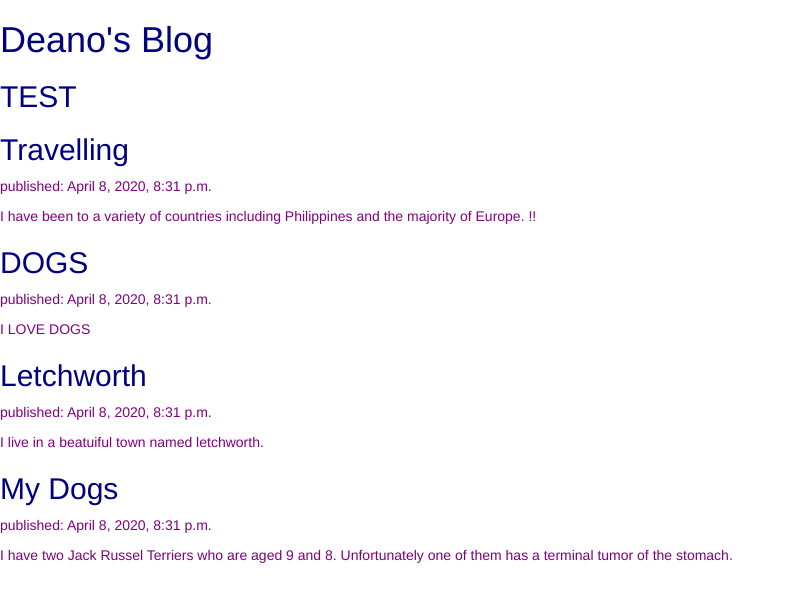
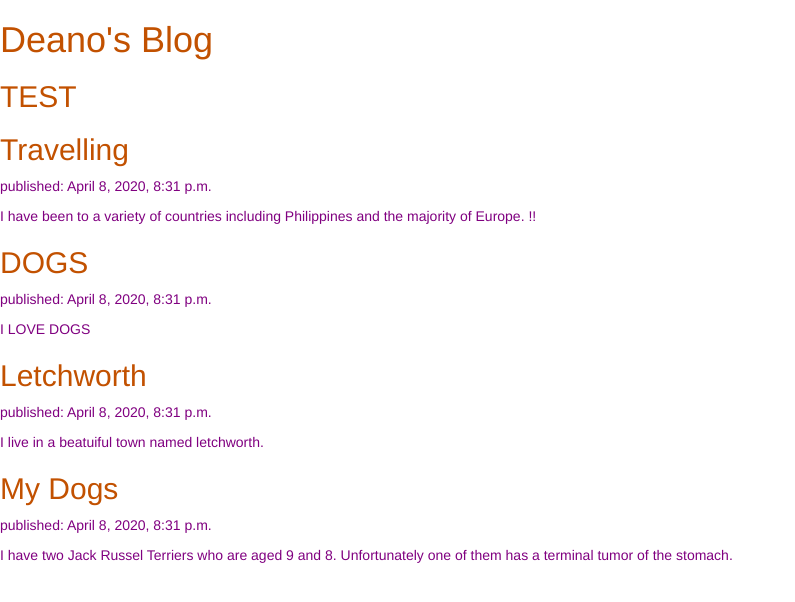
Before and after one commit to deanwk/my-first-blog, a Django app: page / in a window 1280 px wide. Shown: the top 602 px of the page, without its empty margins (0-795 px from the left). Run offline with Django 3.2, Linux system fonts and the light colour scheme; data comes from the database, SQL or seed files in the repository; some libraries are stand-ins or nearby versions.

Commit message:
Test3PurptTxt

```diff
--- a/blog/static/css/blog.css
+++ b/blog/static/css/blog.css
@@ -1,7 +1,6 @@
 h1 a, h2 a {
-    color: #000080;
+    color: #C25100;
 }
-
 
 p {
     color: #800080;
```
